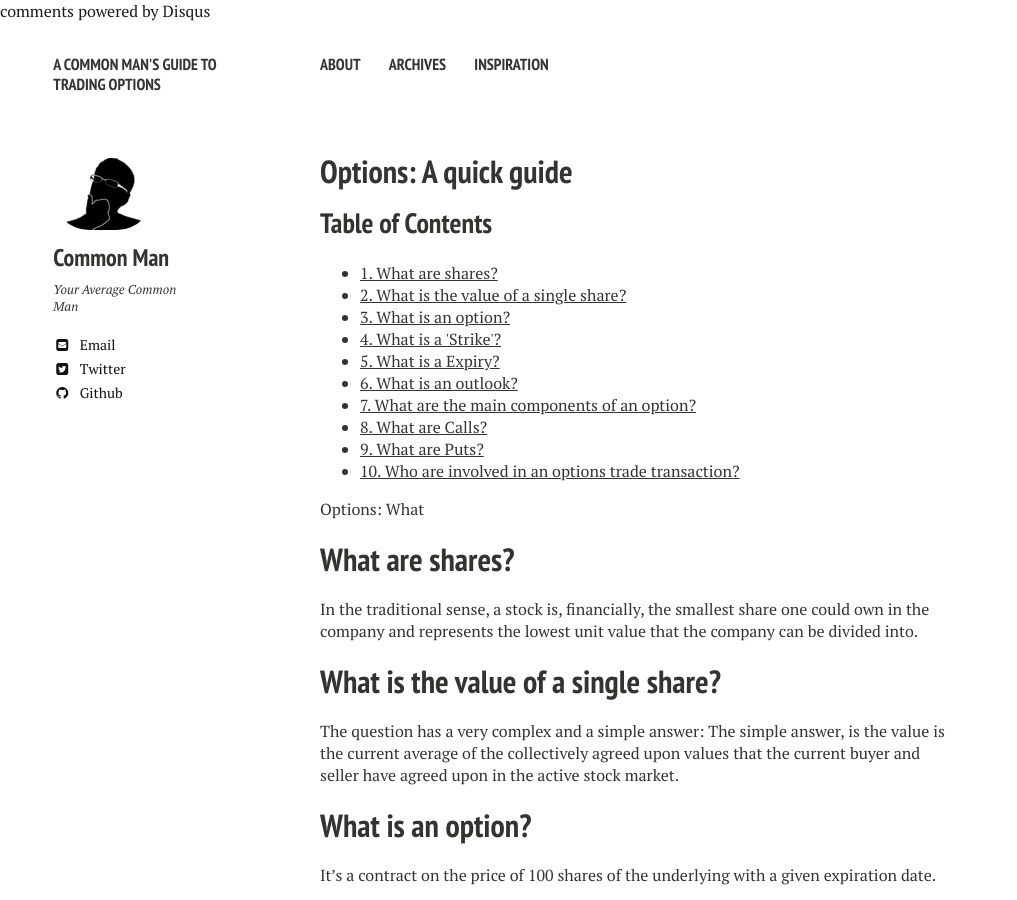
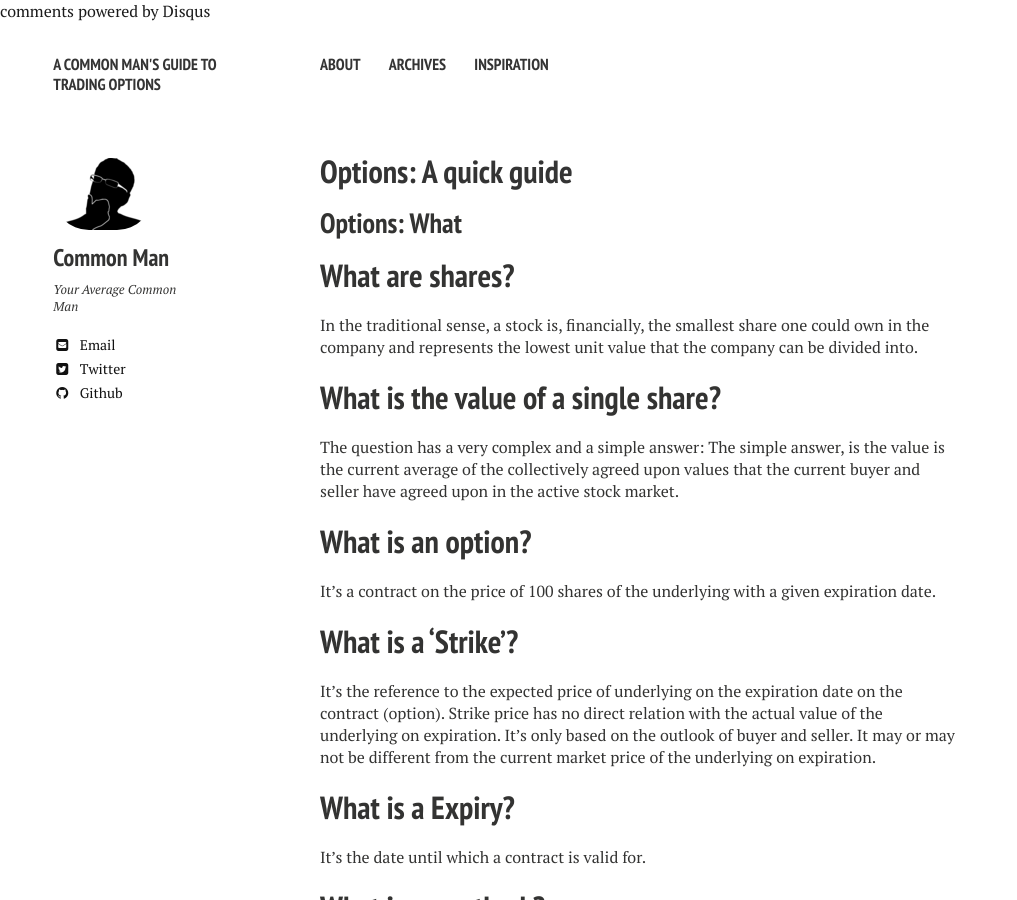
Before and after one commit to mycpuorg/mycpuorg.github.io, a Jekyll site: the page built from _posts/2015-08-07-What-is-an-Option.md, in a window 1280 px wide and 900 px high. Shown: the whole window, without its empty margins (0-1017 px from the left). Built offline with Jekyll 4.4.1, drawn with Linux system fonts in a browser that asks for light colours; nearby versions of some CDN libraries; comment, search, counter and statistics services are not loaded.

Commit message:
Remove the TOC and format the Heading

```diff
--- a/_posts/2015-08-07-What-is-an-Option.md
+++ b/_posts/2015-08-07-What-is-an-Option.md
@@ -5,26 +5,7 @@ excerpt: "An TL;DR style of quick lookup info for basic terms in Options"
 tags: [Investing, Terminology, Options, FAQs,]
 comments: true
 ---
-
-<div id="table-of-contents">
-<h2>Table of Contents</h2>
-<div id="text-table-of-contents">
-<ul>
-<li><a href="#sec-1">1. What are shares?</a></li>
-<li><a href="#sec-2">2. What is the value of a single share?</a></li>
-<li><a href="#sec-3">3. What is an option?</a></li>
-<li><a href="#sec-4">4. What is a 'Strike'?</a></li>
-<li><a href="#sec-5">5. What is a Expiry?</a></li>
-<li><a href="#sec-6">6. What is an outlook?</a></li>
-<li><a href="#sec-7">7. What are the main components of an option?</a></li>
-<li><a href="#sec-8">8. What are Calls?</a></li>
-<li><a href="#sec-9">9. What are Puts?</a></li>
-<li><a href="#sec-10">10. Who are involved in an options trade transaction?</a></li>
-</ul>
-</div>
-</div>
-
-Options: What
+## Options: What
 
 # What are shares?
 
```
